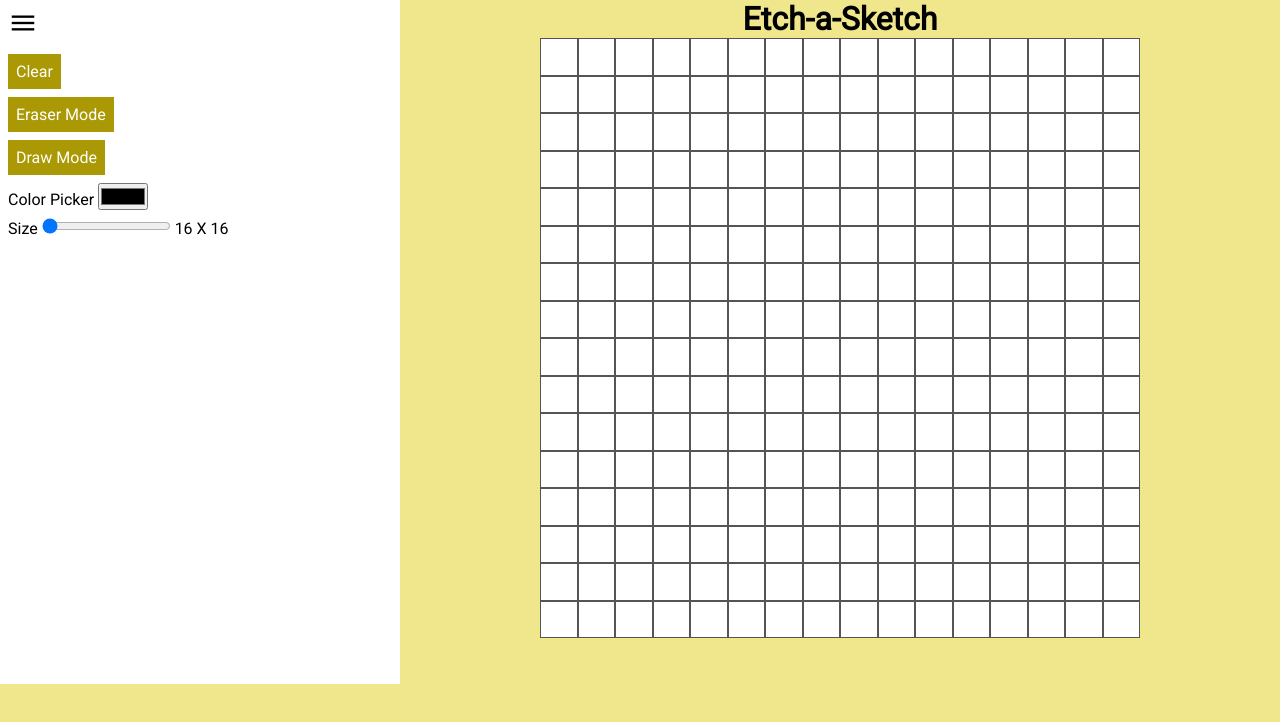
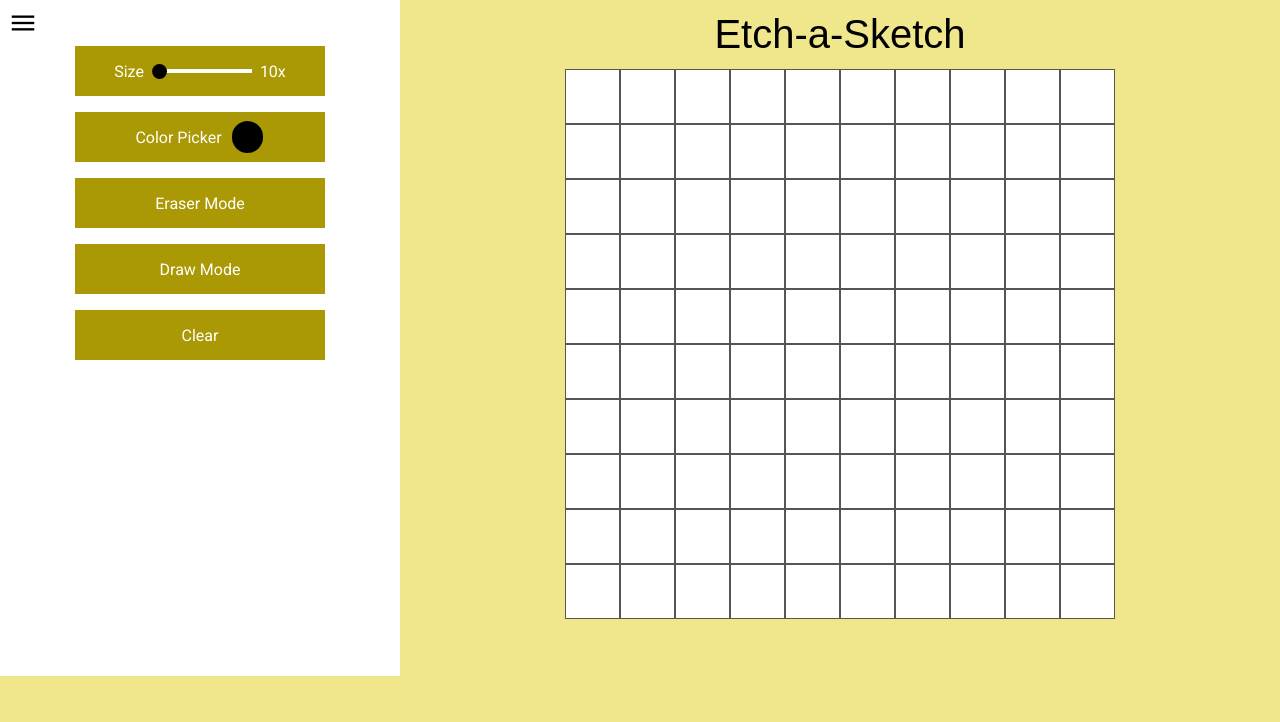
Before and after one commit to therosenstock/etch-a-sketch, a plain HTML site: page index.html in a window 1280 px wide. Both pictures are taken after a click on the element "menu". Drawn offline with nearby package versions, Linux system fonts and the light colour scheme; a web font is replaced by a local one.

Commit message:
final project!

```diff
--- a/index.html
+++ b/index.html
@@ -8,7 +8,9 @@
     <link rel="stylesheet" href="https://fonts.googleapis.com/css2?family=Material+Symbols+Outlined:opsz,wght,FILL,GRAD@20..48,100..700,0..1,-50..200" />
     <link rel="preconnect" href="https://fonts.googleapis.com">
     <link rel="preconnect" href="https://fonts.gstatic.com" crossorigin>
-    <link href="https://fonts.googleapis.com/css2?family=Roboto&display=swap" rel="stylesheet">
+    <link rel="preconnect" href="https://fonts.googleapis.com">
+    <link rel="preconnect" href="https://fonts.gstatic.com" crossorigin>
+    <link href="https://fonts.googleapis.com/css2?family=Gasoek+One&family=Roboto&display=swap" rel="stylesheet">
     <title>Etch-a-Sketch</title>
 </head>
 <body>
@@ -19,8 +21,14 @@
                 menu
             </span>
             <div class="settings">
-                <div>
-                    <button id="btn-clean" onclick="clearGrid()">Clear</button>
+                <div class="selects">
+                    <label>Size</label>
+                    <input id="tamanho" type="range" min="10" max="64" value="10" step="2">
+                    <output id="resultado" value="10">10x</output>
+                </div>
+                <div class="selects">
+                    <label>Color Picker</label>
+                    <input id="color-pick" type="color">
                 </div>
                 <div>
                     <button id="btn-eraser" onclick="changeMode('ERASER')">Eraser Mode</button>
@@ -29,14 +37,11 @@
                     <button id="btn-draw" onclick="changeMode('DRAW')"> Draw Mode</button>
                 </div>
                 <div>
-                    <label>Color Picker</label>
-                    <input id="color-pick" type="color">
+                    <button id="btn-clean" onclick="clearGrid()">Clear</button>
                 </div>
-                <div>
-                    <label>Size</label>
-                    <input id="tamanho" type="range" min="16" max="64" value="16" step="2">
-                    <output id="resultado" value="16">16 X 16</output>
-                </div>
+
+
+
 
             </div>
         </nav>
--- a/script.js
+++ b/script.js
@@ -1,6 +1,6 @@
 //PADROES
-const default_color = "rgb(33,203,33)";
-const default_size = 16;
+const default_color = "#333";
+const default_size = 10;
 const default_mode = "DRAW"
 
 //GLOBAIS
@@ -9,7 +9,7 @@ let draw = false;
 let current_size = default_size;
 let current_color = default_color;
 let current_mode = default_mode;
-let gridSize = 600 / current_size;
+let gridSize = 550 / current_size;
 
 //DOM HTML
 let itens = document.querySelector(".settings");
@@ -106,13 +106,13 @@ function stopDraw(){
 function changeSize(value){
     current_size = value;
     console.log(value)
-    gridSize = 600 / current_size;
+    gridSize = 550 / current_size;
     updateSizeValue(value);
     clearGrid();
 }
 
 function updateSizeValue(value){
-    output.innerHTML = `${value} X ${value}`
+    output.innerHTML = `${value}x`
 }
 
 function clickMenu(){
--- a/style.css
+++ b/style.css
@@ -10,6 +10,10 @@ body{
 }
 h1{
     text-align: center;
+    margin: 12px;
+    font-family: 'Gasoek One', sans-serif;
+    font-size: 2.5rem;
+    font-weight: 400;
 }
 
 .principal-content{
@@ -33,11 +37,13 @@ h1{
     background-color: #fff;
     width: 400px;
     min-height: 630px;
+    text-align: center;
 
 }
 .settings div{
-    margin: 8px;
+    margin: auto;
     font-size: 1rem;
+    margin-bottom: 16px;
 }
 .settings div button{
     background-color: rgb(170, 153, 4);
@@ -45,7 +51,13 @@ h1{
     font-size: 1rem;
     padding: 8px;
     color: white;
+    width: 250px;
+    height: 50px;
+    cursor: pointer;
 
+}
+.settings div button:hover{
+    background-color: rgb(131, 118, 3);
 }
 .drawing{
     width: 100%;
@@ -56,11 +68,12 @@ h1{
     margin: auto;
     background-color: #fff;
     border: 0px solid #333;
-    width: 600px;
-    height: 600px;
+    width: 550px;
+    height: 550px;
     display: flex;
     flex-wrap: wrap;
     line-height: 0;
+    cursor: pointer;
 }
 .grid{
 
@@ -69,3 +82,57 @@ h1{
     margin: 0;
 
 }
+.selects{
+    display: flex;
+    align-items: center;
+    justify-content: center;
+    gap: 8px;
+    color: white;
+    background-color: rgb(170, 153, 4);
+    width: 250px;
+    height: 50px;
+    margin-left: 30px;
+}
+.selects:hover{
+    background-color: rgb(131, 118, 3);
+}
+#color-pick{
+    -webkit-appearance: none;
+    appearance: none;
+    cursor: pointer;
+    height: 40px;
+    width: 35px;
+    border: none;
+    background-color: transparent;
+
+}
+#color-pick::-webkit-color-swatch{
+    border-radius: 30px;
+    border: none;
+}
+#tamanho{
+    -webkit-appearance: none;
+    appearance: none;
+    height: 4px;
+    width: 100px;
+    cursor: pointer;
+
+}
+#tamanho::-webkit-slider-thumb {
+    -webkit-appearance: none;
+    appearance: none;
+    width: 15px;
+    height: 15px;
+    border-radius: 50%;
+    background: #000000;
+    cursor: pointer;
+}
+
+#tamanho::-webkit-slider{
+    -webkit-appearance: none;
+    appearance: none;
+    background: #000000;
+    cursor: pointer;
+    cursor: pointer;
+
+}
```
